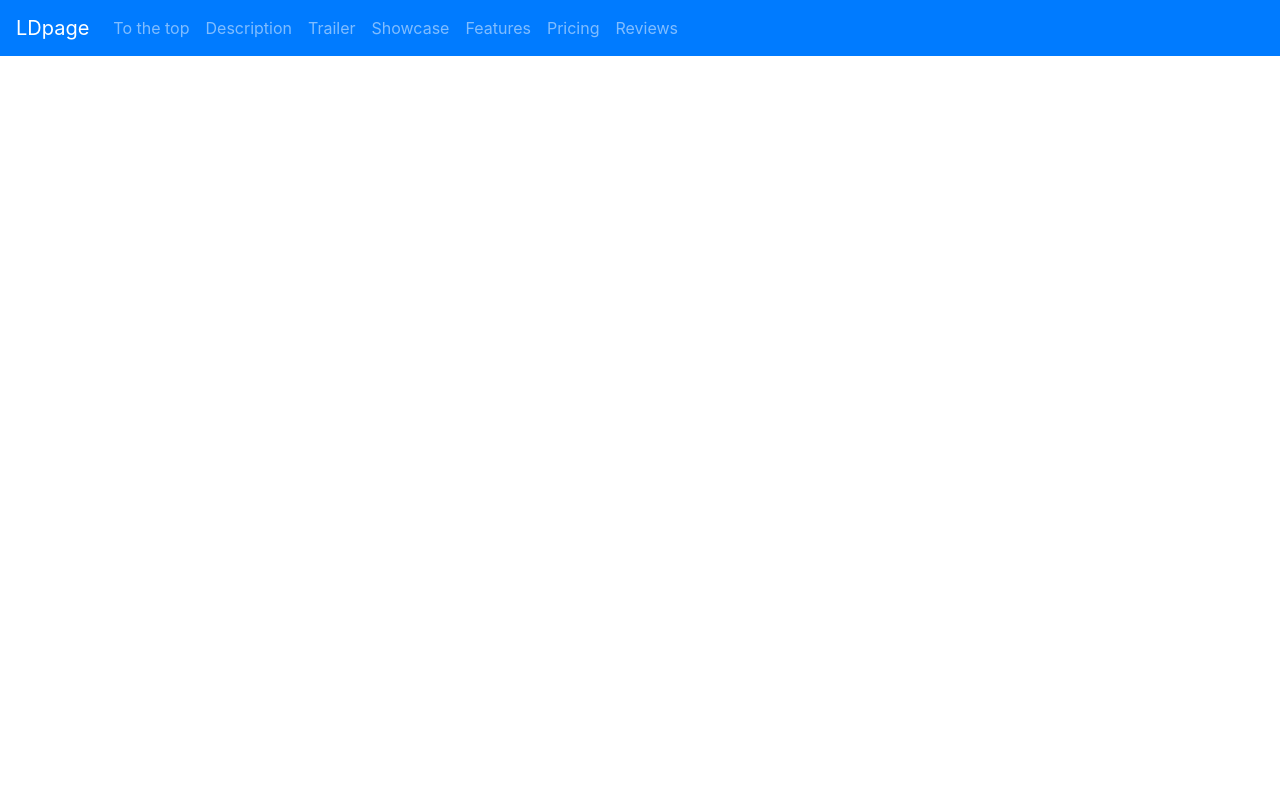
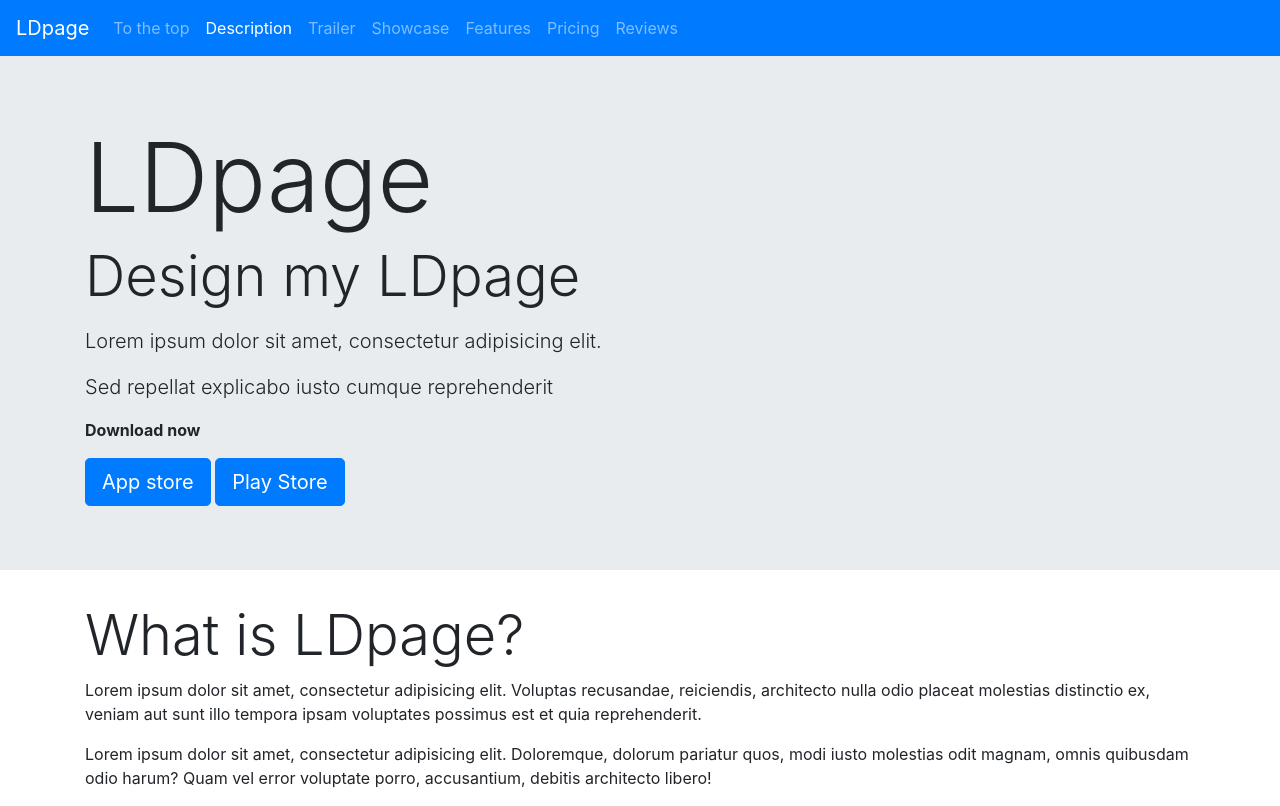
Before and after one commit to andresshare/app_landing, a plain HTML site: page index.html in a window 1280 px wide. Drawn offline with nearby package versions, Linux system fonts and the light colour scheme.

Commit message:
jumbo&&description

```diff
--- a/index.html
+++ b/index.html
@@ -46,6 +46,34 @@
 <!---endnavbar-->
 
 
+<!--jumnbotron-->
+
+					<section id="top" class="jumbotron jumbotron-fluid">
+						<div class="container">
+							<h1 class="display-1">LDpage</h1>
+							<p class="display-4">Design my LDpage</p>
+							<p class="lead">Lorem ipsum dolor sit amet, consectetur adipisicing elit. </p>
+							<p class="lead"> Sed repellat explicabo iusto cumque reprehenderit</p>
+							<p><strong>Download now</strong></p>
+							<a href="#" class="btn btn-lg btn-primary">App store</a>
+							<a href="#" class="btn btn-lg btn-primary">Play Store</a>
+						</div>
+					</section>
+
+
+<!--Endjumnbotron-->
+
+<!--Description-->
+
+				<div class="container">
+					<section id="description">
+						<h2 class="display-4">What is LDpage?</h2>
+						<p>Lorem ipsum dolor sit amet, consectetur adipisicing elit. Voluptas recusandae, reiciendis, architecto nulla odio placeat molestias distinctio ex, veniam aut sunt illo tempora ipsam voluptates possimus est et quia reprehenderit.</p>
+						<p>Lorem ipsum dolor sit amet, consectetur adipisicing elit. Doloremque, dolorum pariatur quos, modi iusto molestias odit magnam, omnis quibusdam odio harum? Quam vel error voluptate porro, accusantium, debitis architecto libero!</p>
+					</section>
+				</div>
+
+<!--End_description-->
 
 
 		<script src="https://code.jquery.com/jquery-3.2.1.slim.min.js" integrity="sha384-KJ3o2DKtIkvYIK3UENzmM7KCkRr/rE9/Qpg6aAZGJwFDMVNA/GpGFF93hXpG5KkN" crossorigin="anonymous"></script>
```
